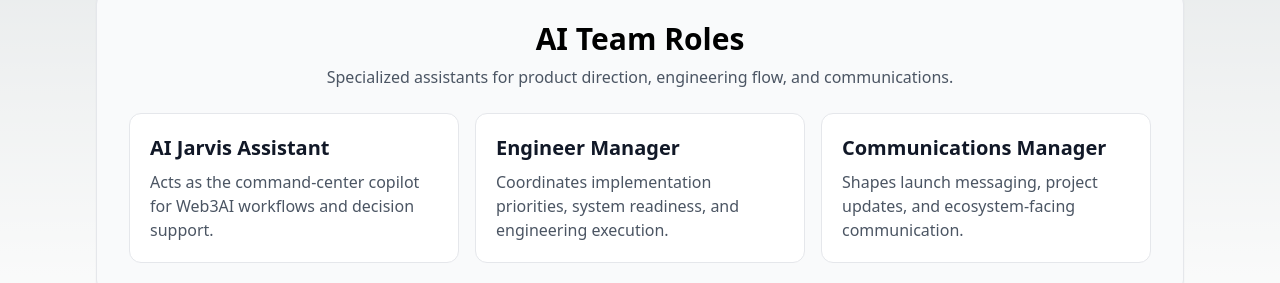
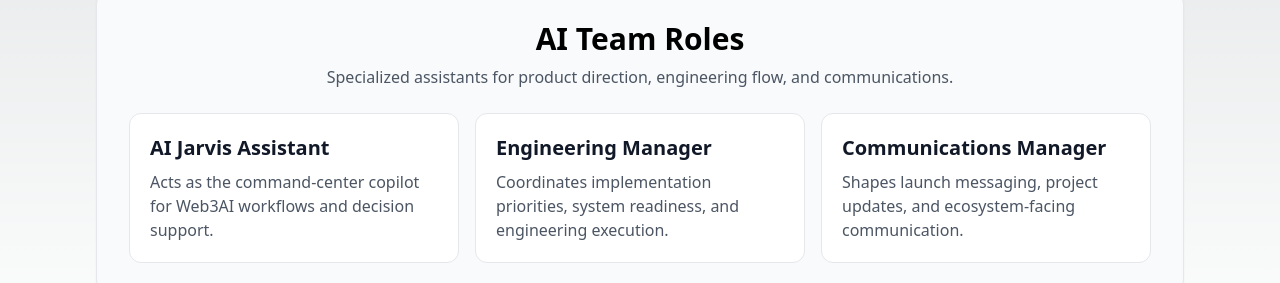
Before and after one commit to lippytm/Web3AI, a Next.js app in the folder frontend/: page / in a window 1280 px wide. Shown: the part 426-709 px from the top of the page. Built offline with nearby package versions, Linux system fonts and the light colour scheme.

Commit message:
refactor: clarify engineering manager role
Co-authored-by: lippytm <65956507+lippytm@users.noreply.github.com>

```diff
--- a/frontend/app/page.tsx
+++ b/frontend/app/page.tsx
@@ -19,7 +19,7 @@ const assistantRoles = [
     focus: "Acts as the command-center copilot for Web3AI workflows and decision support.",
   },
   {
-    name: "Engineer Manager",
+    name: "Engineering Manager",
     focus: "Coordinates implementation priorities, system readiness, and engineering execution.",
   },
   {
```
Also changed, not shown: 2 other files (tests, documents, lock files or other folders).
